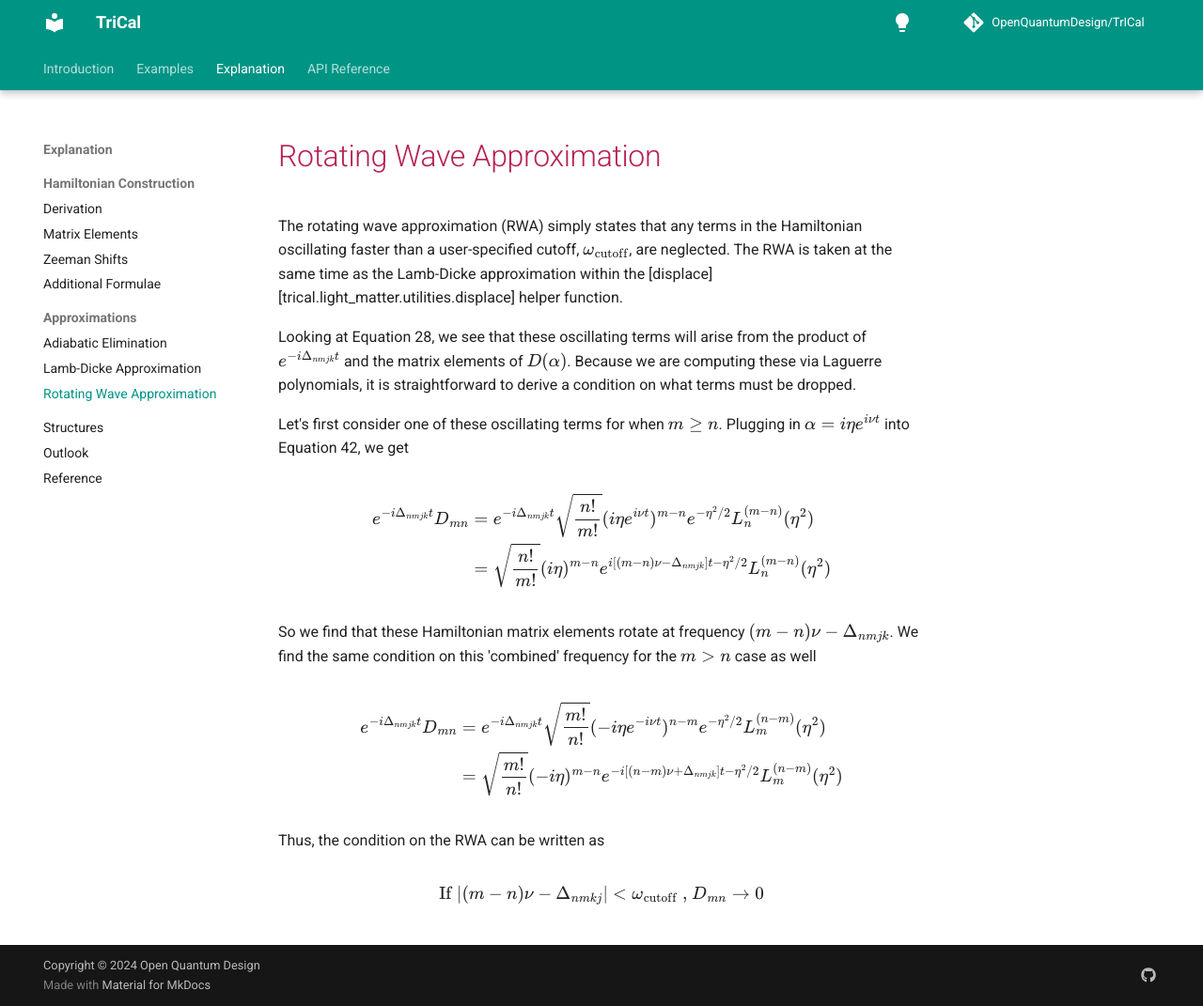
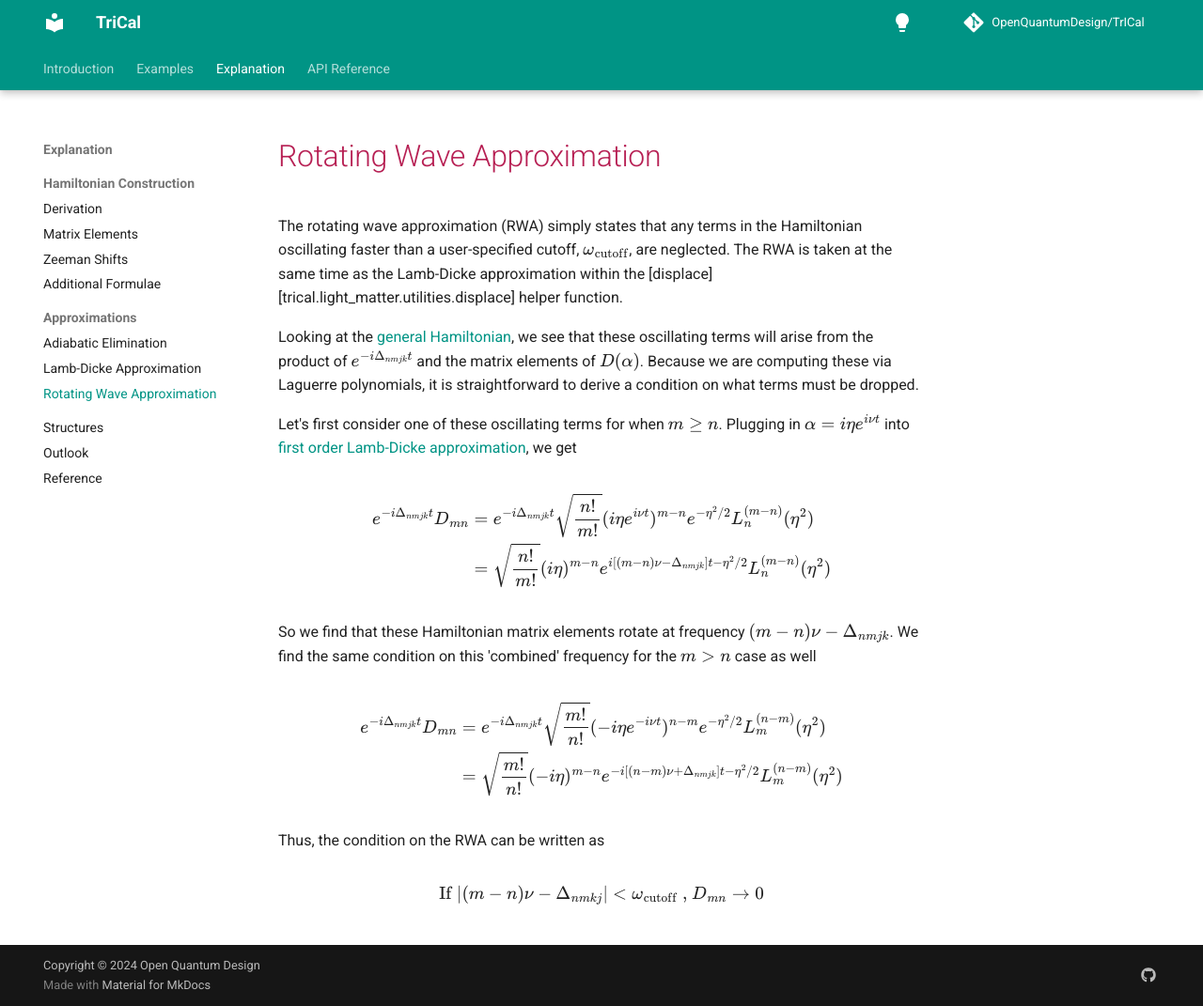
Before and after one commit to OpenQuantumDesign/oqd-trical, an MkDocs documentation site: the page built from docs/explanation/approximations/rotating_wave.md, in a window 1280 px wide and 1071 px high. Shown: the whole window at 94% size. Built offline with MkDocs 1.6.1 and Material for MkDocs 9.7.7, drawn with Linux system fonts in a browser that asks for light colours; comment, search, counter and statistics services are not loaded.

Commit message:
Update documentation for approximations

```diff
--- a/docs/explanation/approximations/rotating_wave.md
+++ b/docs/explanation/approximations/rotating_wave.md
@@ -1,8 +1,8 @@
 The rotating wave approximation (RWA) simply states that any terms in the Hamiltonian oscillating faster than a user-specified cutoff, $\omega_{\text{cutoff}}$, are neglected. The RWA is taken at the same time as the Lamb-Dicke approximation within the [displace][trical.light_matter.utilities.displace] helper function.
 
-Looking at Equation 28, we see that these oscillating terms will arise from the product of $e^{-i\Delta_{nmjk}t}$ and the matrix elements of $D(\alpha)$. Because we are computing these via Laguerre polynomials, it is straightforward to derive a condition on what terms must be dropped.
+Looking at the [general Hamiltonian](/explanation/hamiltonian_construction/derivation#eqn:general_hamiltonian), we see that these oscillating terms will arise from the product of $e^{-i\Delta_{nmjk}t}$ and the matrix elements of $D(\alpha)$. Because we are computing these via Laguerre polynomials, it is straightforward to derive a condition on what terms must be dropped.
 
-Let's first consider one of these oscillating terms for when $m\geq n$. Plugging in $\alpha = i\eta e^{i\nu t}$ into Equation 42, we get
+Let's first consider one of these oscillating terms for when $m\geq n$. Plugging in $\alpha = i\eta e^{i\nu t}$ into [first order Lamb-Dicke approximation](/explanation/approximations/lamb_dicke#eqn:first_order_lamb_dicke), we get
 
 $$
     \begin{align}
```
Also changed, not shown: docs/explanation/approximations/lamb_dicke.md (+27 -11 lines).
